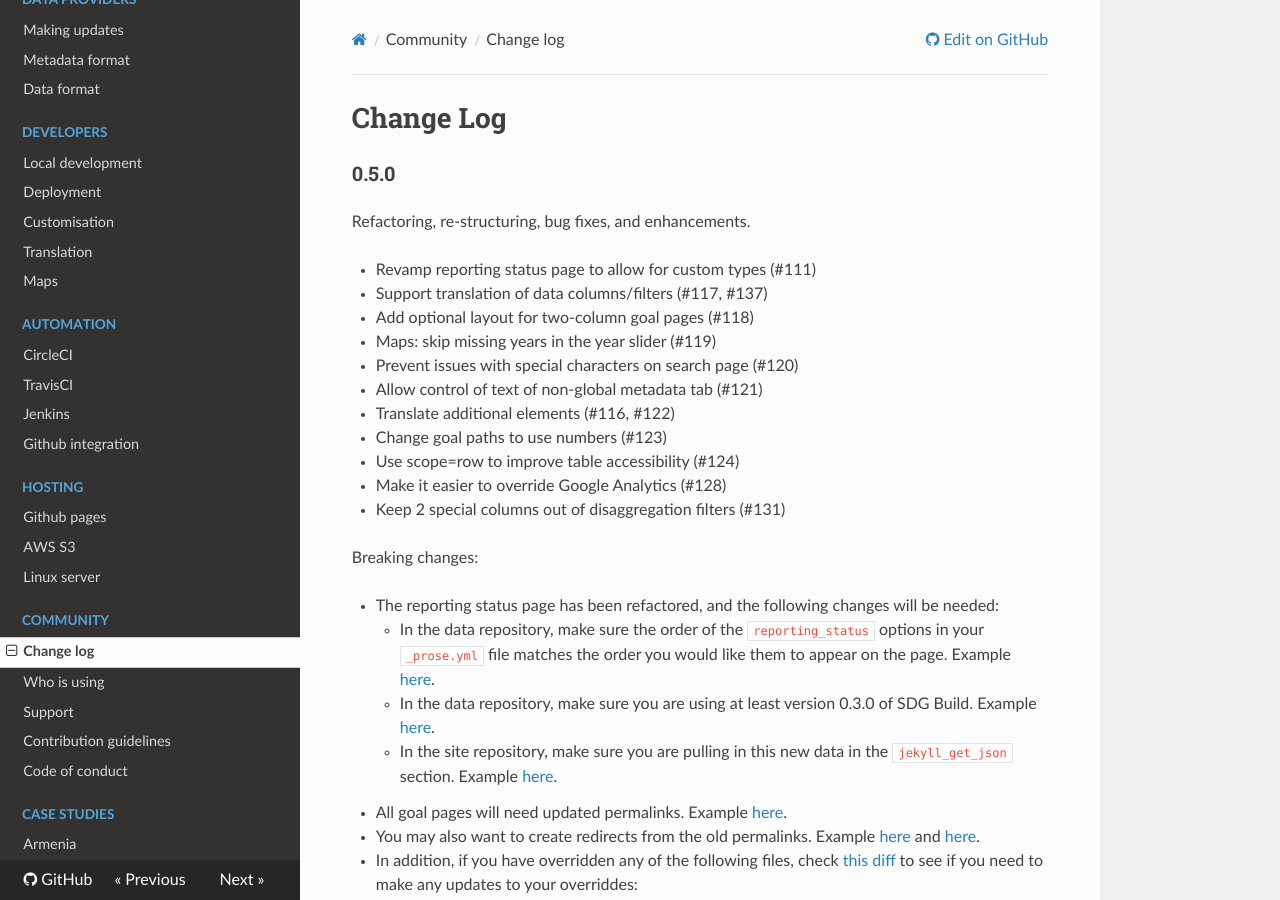
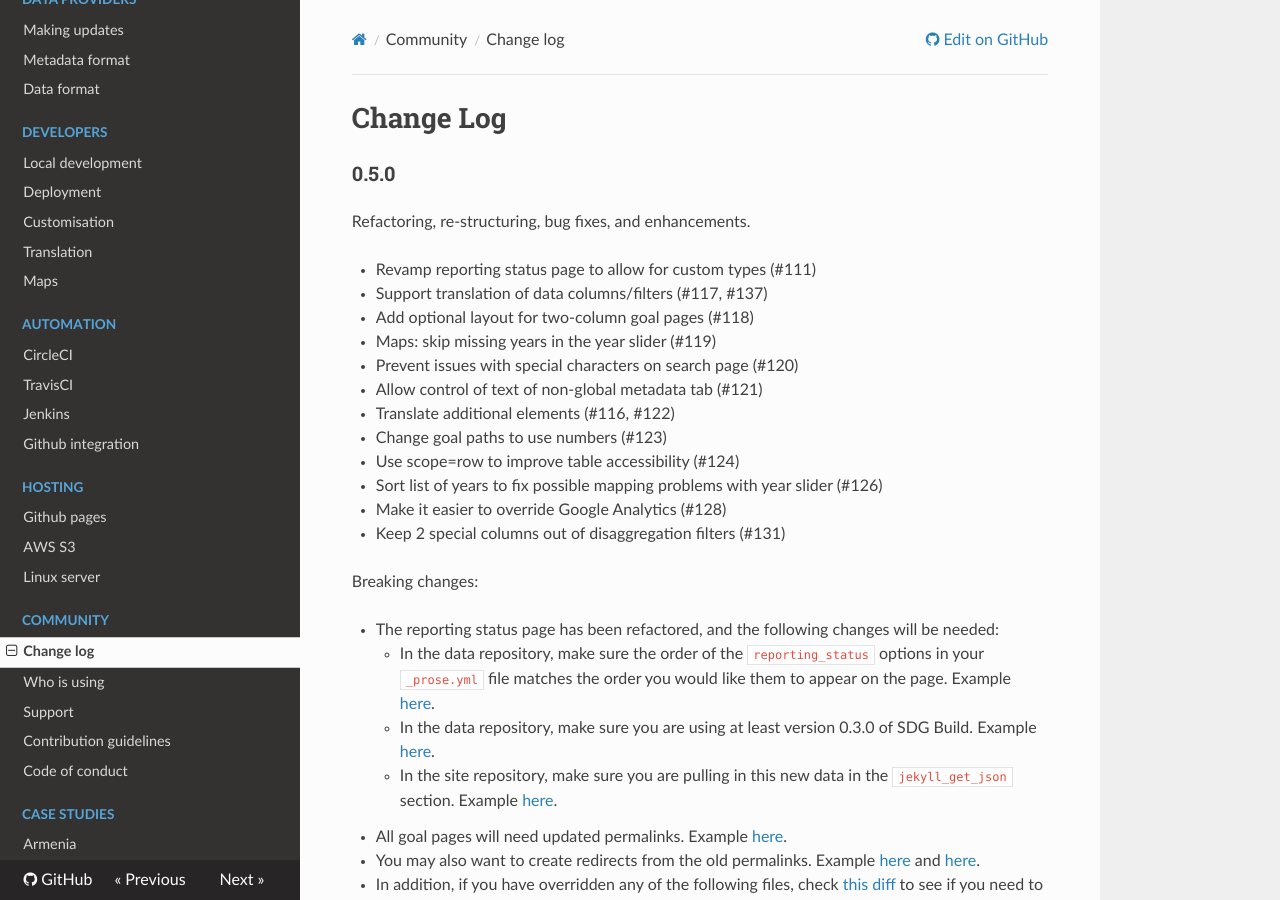
Before and after one commit to open-sdg/open-sdg, an MkDocs documentation site: the page built from docs/changelog.md, in a window 1280 px wide and 900 px high. Built offline with MkDocs 1.6.1, drawn with Linux system fonts in a browser that asks for light colours; nearby versions of some CDN libraries; old or Windows-style settings are respelled for this version of MkDocs.

Commit message:
Add note about #126

```diff
--- a/docs/changelog.md
+++ b/docs/changelog.md
@@ -13,6 +13,7 @@ Refactoring, re-structuring, bug fixes, and enhancements.
 * Translate additional elements (#116, #122)
 * Change goal paths to use numbers (#123)
 * Use scope=row to improve table accessibility (#124)
+* Sort list of years to fix possible mapping problems with year slider (#126)
 * Make it easier to override Google Analytics (#128)
 * Keep 2 special columns out of disaggregation filters (#131)
 
```
